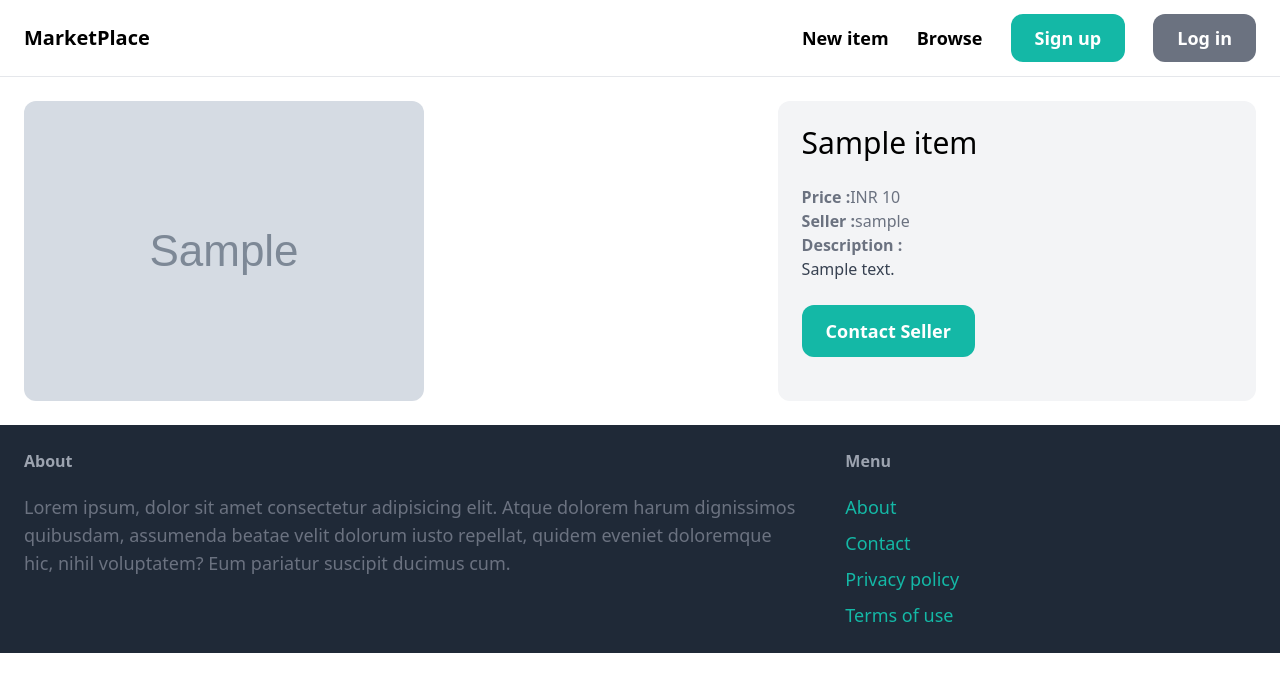
After one commit to alokshandilya/marketplace, a Django app: page /item/1/ in a window 1280 px wide. The commit adds this page. Shown: the top 692 px of the page. Run offline with Django 5.2, Linux system fonts and the light colour scheme; tables that the repository leaves empty hold one stand-in row (values such as "Sample post"); grey boxes marked "Sample" are stand-in pictures; some libraries are stand-ins or nearby versions.

Commit message:
feat: Update item detail view to render item information
- Adds a new view function `detail` to the `item/views.py` file.
- The `detail` view retrieves the item object based on the provided `pk` parameter.
- Renders the `item/detail.html` template with the item information.
- Updates the `item/urls.py` file to include the URL pattern for the `detail` view.
- The `detail.html` template displays the item image, name, price, seller, and description (if available).
- Includes a "Contact Seller" button for users to contact the seller.
- This change improves the user experience by providing detailed information about the item on the detail page.

```diff
--- a/mysite/core/templates/core/index.html
+++ b/mysite/core/templates/core/index.html
@@ -8,7 +8,7 @@
     <div class="grid grid-cols-3 gap-3">
       {% for item in items %}
         <div>
-          <a href="#">
+          <a href="{% url "item:detail" item.id %}">
             <div>
               <img src="{{ item.image.url }}" alt="img error" class="rounded-t-xl" />
             </div>
--- a/mysite/item/models.py
+++ b/mysite/item/models.py
@@ -20,7 +20,7 @@ class Item(models.Model):
     price = models.DecimalField(max_digits=10, decimal_places=0)
     image = models.ImageField(upload_to="item_images/")
     is_sold = models.BooleanField(default=False)
-    crated_by = models.ForeignKey(User, related_name="items", on_delete=models.CASCADE)
+    created_by = models.ForeignKey(User, related_name="items", on_delete=models.CASCADE)
     created_at = models.DateTimeField(auto_now_add=True)
     category = models.ForeignKey(
         Category, related_name="items", on_delete=models.CASCADE
--- /dev/null
+++ b/mysite/item/templates/item/detail.html
@@ -0,0 +1,29 @@
+{% extends 'core/base.html' %}
+{% block title %}
+  {{ item.name }}
+{% endblock %}
+
+{% block content %}
+  <div class="grid grid-cols-5 gap-6">
+    <div class="col-span-3">
+      <img src="{{ item.image.url }}" alt="img error" class="rounded-xl" />
+    </div>
+
+    <div class="col-span-2 p-6 bg-gray-100 rounded-xl">
+      <h1 class="mb-6 text-3xl">{{ item.name }}</h1>
+      <p class="text-gray-500">
+        <strong>Price :</strong>INR {{ item.price }}
+      </p>
+      <p class="text-gray-500">
+        <strong>Seller :</strong>{{ item.created_by }}
+      </p>
+      {% if item.description %}
+      <p class="text-gray-700">
+        <strong class="text-gray-500">Description :</strong><br />{{ item.description }}
+      </p>
+      {% endif %}
+
+      <a href="#" class="inline-block mt-6 px-6 py-3 text-lg font-semibold bg-teal-500 text-white hover:bg-teal-700 rounded-xl">Contact Seller</a>
+    </div>
+  </div>
+{% endblock %}
--- /dev/null
+++ b/mysite/item/urls.py
@@ -0,0 +1,8 @@
+from django.urls import path, include
+from .views import detail
+
+app_name = "item"
+
+urlpatterns = [
+    path("<int:pk>/", detail, name="detail"),
+]
--- a/mysite/item/views.py
+++ b/mysite/item/views.py
@@ -1,3 +1,7 @@
-from django.shortcuts import render
+from django.shortcuts import get_object_or_404, render
+from .models import Item
 
 # Create your views here.
+def detail(request, pk):
+    item = get_object_or_404(Item, pk=pk)
+    return render(request, 'item/detail.html', {'item': item})
--- a/mysite/mysite/urls.py
+++ b/mysite/mysite/urls.py
@@ -23,6 +23,7 @@ from core.views import index, contact
 
 urlpatterns = [
     path("", index, name="index"),
+    path("item/", include("item.urls")),
     path("contact/", contact, name="contact"),
     path("admin/", admin.site.urls),
     path("__reload__/", include("django_browser_reload.urls")),
```
Also changed, not shown: mysite/item/migrations/0004_rename_crated_by_item_created_by.py (added).
